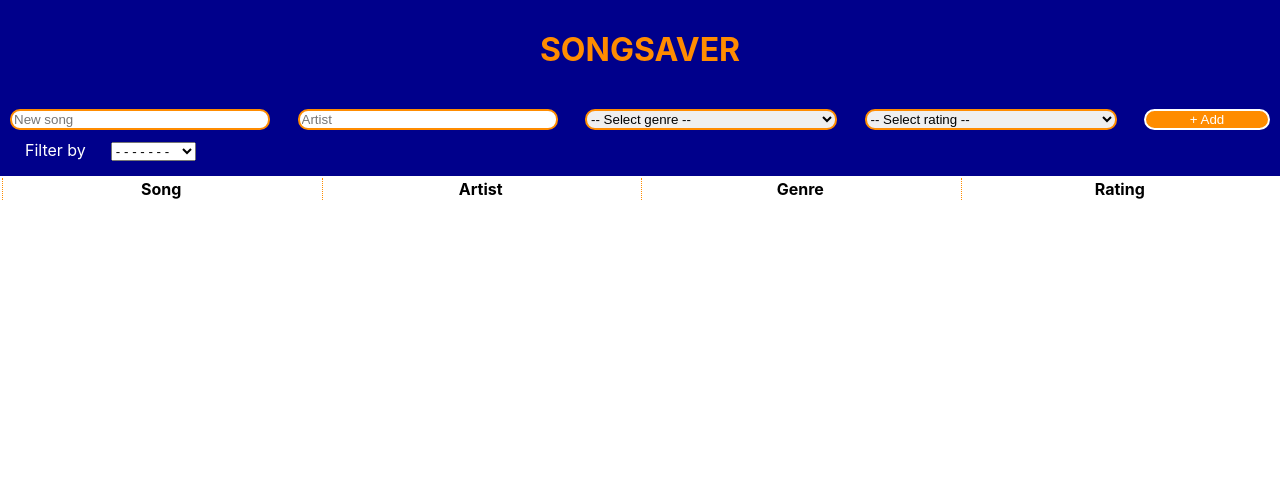
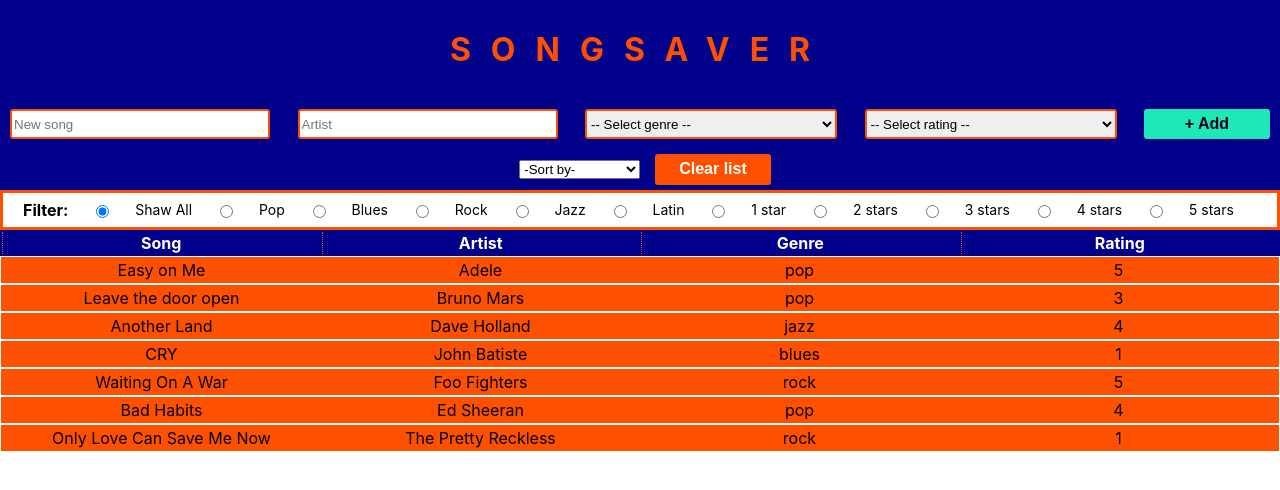
Before and after one commit to ViktoriyadeS/Songsaver, a React (Create React App) app: page / in a window 1280 px wide. Shown: the top 490 px of the page. Built offline with nearby package versions, Linux system fonts and the light colour scheme.

Commit message:
Added functionality: sort, filter, delete btn

```diff
--- a/src/App.css
+++ b/src/App.css
@@ -1,9 +1,10 @@
 .page-header{
     background-color: darkblue;
-    color: darkorange;
+    color: #ff5000;
     margin: 0;
     text-align: center;
     padding: 30px;
+    letter-spacing: 20px;
 }
 .song-form{
     display: flex;
@@ -13,40 +14,108 @@
 }
 .add-btn{
    width: 10%;
-    border-radius: 20px;
-    border: 2px white solid;
-    background-color: darkorange;
-    color: white;
+
+   display: inline-block;
+   outline: none;
+   cursor: pointer;
+   font-weight: 600;
+   border-radius: 3px;
+   padding: 6px 12px;
+   border: 0;
+   color: #000021;
+   background: #1de9b6;
+   line-height: 1.15;
+   font-size: 16px;
 }
-.filter{
+.add-btn:hover {
+    transition: all .1s ease;
+    box-shadow: 0 0 0 0 #fff, 0 0 0 3px #1de9b6;
+}
+.filters{
     width: 100%;
-    padding-bottom: 15px;
+    display: flex;
+    justify-content:center;
+    padding: 5px;
     background-color: darkblue;
     align-items: center;
 
 }
-.filter label{
-    color: white;
-    padding: 25px;
+
+.delete-btn{
+    display: inline-block;
+    outline: none;
+    cursor: pointer;
+    font-weight: 600;
+    border-radius: 3px;
+    margin-left: 15px;
+    padding: 6px 24px;
+    border: 0;
+    color: #fff;
+    background: #ff5000;
+    line-height: 1.15;
+    font-size: 16px;
+}
+.delete-btn:hover {
+    transition: all .1s ease;
+    box-shadow: 0 0 0 0 #fff, 0 0 0 3px #ff5000;
 }
 .input-selection{
     width: 20%;
-    border: 2px solid darkorange;
-    border-radius: 10px;
+    border: 2px solid #ff5000;
+    border-radius: 3px;
 }
+.main{
+    display: flex;
+    flex-direction: row;
 
+}
+.filter{
+    box-sizing:border-box;
+    width: 100%;
+    height: 40px;
+    display: flex;
+    flex-direction: row;
+    flex-wrap: nowrap;
+    padding-right: 20px;
+    padding-left: 20px;
+    border: 3px solid #ff5000;
+    align-items: center;
+    justify-content: space-between;
+
+
+}
+.filter > h2{
+    font-size: 16px;
+}
+.filter > label{
+    font-size: 14px;
+}
 .list{
     width: 100%;
-    background-color: darkorange;
+    background-color: #ff5000;
     border: 1px solid white;
 }
 .song-table{
     width: 200px;
     text-align: center;
 }
-
+.song-header{
+    max-height: 40px;
+    background-color: darkblue;
+    color: white;
+}
+.vertical-line{
+    height: 100%;
+    width: 3px;
+    background-color: #ff5000;
+    border: 1px solid #ff5000;
+}
 .song-row__item{
     width: 200px;
+
     text-align: center;
-    border-left: 1px dotted darkorange;
+    border-left: 1px dotted #ff5000;
 }
+.hidden-item{
+    visibility: hidden;
+}
--- a/src/components/Container.js
+++ b/src/components/Container.js
@@ -3,22 +3,26 @@ import SongForm from "./SongForm";
 import PlayList from "./PlayList";
 import TableHeader from "./TableHeader";
 import PageHeader from "./PageHeader";
+import Sort from "./Sort";
 import Filter from "./Filter";
+import songsList from "../songList";
 
 class Container extends Component {
   constructor() {
     super();
     this.state = {
-      songs: [],
+      songs: songsList,
       input: {},
+      filter: "",
     };
     this.handleChange = this.handleChange.bind(this);
     this.addSong = this.addSong.bind(this);
+    this.handleSortFilter = this.handleSortFilter.bind(this);
+    this.handleClearList = this.handleClearList.bind(this);
     this.handleFilter = this.handleFilter.bind(this);
   }
 
   handleChange = (event) => {
-    console.log(`I'm changed ${event.target.name} & ${event.target.value}`);
     this.setState({
       input: {
         ...this.state.input,
@@ -42,32 +46,46 @@ class Container extends Component {
       ],
     });
   };
-  handleFilter = (event) => {
+  handleSortFilter = (event) => {
     const list = [...this.state.songs];
     if (event.target.value !== "") {
-      function compareNames(a, b) {
+      const compareNames = (a, b) => {
         if (a[event.target.value] < b[event.target.value]) {
           return -1;
-        }
-        if (a[event.target.value] > b[event.target.value]) {
+        } else if (a[event.target.value] > b[event.target.value]) {
           return 1;
-        }
-        return 0;
-      }
+        } else return 0;
+      };
       const newList = list.sort(compareNames);
       this.setState({
         songs: newList,
       });
     }
   };
+  handleClearList = () => {
+    this.setState({
+      songs: [],
+    });
+  };
+
+  handleFilter = (event) => {
+    event.target.value !== "showAll"
+      ? this.setState({ filter: event.target.value })
+      : this.setState({ filter: "" });
+  };
   render() {
     return (
       <div>
         <PageHeader />
         <SongForm addSong={this.addSong} handleChange={this.handleChange} />
+        <Sort
+          handleSortFilter={this.handleSortFilter}
+          clearList={this.handleClearList}
+        />
+
         <Filter handleFilter={this.handleFilter} />
         <TableHeader />
-        <PlayList songs={this.state.songs} />
+        <PlayList songs={this.state.songs} filterBy={this.state.filter} />
       </div>
     );
   }
--- a/src/components/Filter.js
+++ b/src/components/Filter.js
@@ -3,14 +3,88 @@ import React from "react";
 function Filter(props) {
   return (
     <div className="filter">
-      <label>Filter by</label>
-      <select name="filter" onChange={props.handleFilter}>
-        <option value="">- - - - - - -</option>
-        <option value="song" > Song (a-z) </option>
-        <option value="artist"> Artist (a-z) </option>
-        <option value="genre"> Genre </option>
-        <option value="rating"> Rating </option>
-      </select>
+      <h2>Filter:</h2>
+
+      <input
+        type="radio"
+        name="filter"
+        value="showAll"
+        onChange={props.handleFilter}
+        defaultChecked
+      />
+      <label>Shaw All</label>
+      <input
+        type="radio"
+        name="filter"
+        value="pop"
+        onChange={props.handleFilter}
+      />
+      <label>Pop</label>
+      <input
+        type="radio"
+        name="filter"
+        value="blues"
+        onChange={props.handleFilter}
+      />
+      <label>Blues</label>
+      <input
+        type="radio"
+        name="filter"
+        value="rock"
+        onChange={props.handleFilter}
+      />
+      <label>Rock</label>
+      <input
+        type="radio"
+        name="filter"
+        value="jazz"
+        onChange={props.handleFilter}
+      />
+      <label>Jazz</label>
+      <input
+        type="radio"
+        name="filter"
+        value="latin"
+        onChange={props.handleFilter}
+      />
+      <label>Latin</label>
+
+      <input
+        type="radio"
+        name="filter"
+        value="1"
+        onChange={props.handleFilter}
+      />
+      <label>1 star</label>
+      <input
+        type="radio"
+        name="filter"
+        value="2"
+        onChange={props.handleFilter}
+      />
+      <label>2 stars</label>
+      <input
+        type="radio"
+        name="filter"
+        value="3"
+        onChange={props.handleFilter}
+      />
+      <label>3 stars</label>
+      <input
+        type="radio"
+        name="filter"
+        value="4"
+        onChange={props.handleFilter}
+      />
+      <label>4 stars</label>
+      <input
+        type="radio"
+        name="filter"
+        value="5"
+        onChange={props.handleFilter}
+      />
+      <label>5 stars</label>
+      <br></br>
     </div>
   );
 }
--- a/src/components/PlayList.js
+++ b/src/components/PlayList.js
@@ -1,12 +1,16 @@
 import React from "react";
-import SongItem from "./SongItem"
+import SongItem from "./SongItem";
 
-function PlayList({songs}){
-    return(
-        songs.map(song =>{
-            return <SongItem key = {song.id} item={song} />
+function PlayList({ songs, filterBy }) {
+  return filterBy !== ""
+    ? songs
+        .filter((song) => song.genre === filterBy || song.rating === filterBy)
+        .map((item) => {
+          return <SongItem key={item.id} item={item} />;
         })
-    )
+    : songs.map((song) => {
+        return <SongItem key={song.id} item={song} />;
+      });
 }
 
-export default PlayList
+export default PlayList;
--- a/src/components/SongForm.js
+++ b/src/components/SongForm.js
@@ -24,7 +24,7 @@ function SongForm(props) {
         <option value="blues">Blues</option>
         <option value="rock">Rock</option>
         <option value="jazz">Jazz</option>
-        <option value="other">Other</option>
+        <option value="latin">Latin</option>
       </select>
       <select name="rating" onChange={props.handleChange} className="input-selection">
         <option>-- Select rating --</option>
--- /dev/null
+++ b/src/components/Sort.js
@@ -0,0 +1,21 @@
+import React from "react";
+
+function Sort(props) {
+  return (
+    <div className="filters">
+      <select name="sort" onChange={props.handleSortFilter}>
+        <option value="">-Sort by-</option>
+        <option value="song"> Song title (a-z) </option>
+        <option value="artist"> Artist name (a-z) </option>
+        <option value="genre"> Genre </option>
+        <option value="rating"> Rating </option>
+      </select>
+
+      <button className="delete-btn" onClick={props.clearList}>
+        Clear list
+      </button>
+    </div>
+  );
+}
+
+export default Sort;
--- a/src/components/TableHeader.js
+++ b/src/components/TableHeader.js
@@ -2,9 +2,9 @@ import React from "react";
 
 function TableHeader() {
   return (
-    <table style={{ width: "100%" }}>
+    <table className="song-header" style={{ width: "100%"}}>
       <thead>
-        <tr className="song-header">
+        <tr >
           <th className="song-row__item">Song</th>
           <th className="song-row__item">Artist</th>
           <th className="song-row__item">Genre</th>
--- /dev/null
+++ b/src/songList.js
@@ -0,0 +1,53 @@
+const songsList = [
+    {
+        id: 1,
+        song:"Easy on Me",
+        artist:"Adele",
+        genre:"pop",
+        rating:"5"
+      },
+      {
+        id: 2,
+        song:"Leave the door open",
+        artist:"Bruno Mars",
+        genre:"pop",
+        rating:"3"
+      },
+      {
+        id: 3,
+        song:"Another Land",
+        artist:"Dave Holland",
+        genre:"jazz",
+        rating:"4"
+      },
+      {
+        id: 4,
+        song:"CRY",
+        artist:"John Batiste",
+        genre:"blues",
+        rating:"1"
+      },
+      {
+        id: 5,
+        song:"Waiting On A War",
+        artist:"Foo Fighters",
+        genre:"rock",
+        rating:"5"
+      },
+      {
+        id: 6,
+        song:"Bad Habits",
+        artist:"Ed Sheeran",
+        genre:"pop",
+        rating:"4"
+      },
+      {
+        id: 7,
+        song:"Only Love Can Save Me Now",
+        artist:"The Pretty Reckless",
+        genre:"rock",
+        rating:"1"
+      },
+]
+
+export default songsList
```
